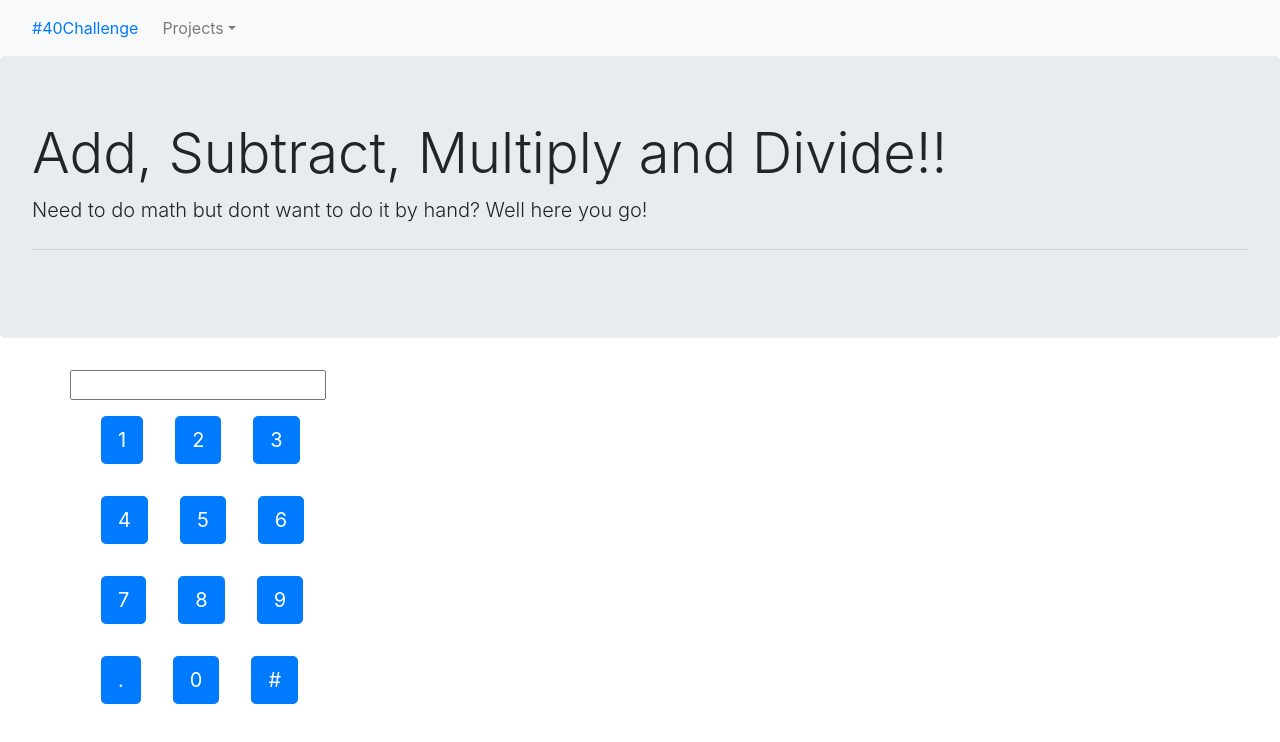
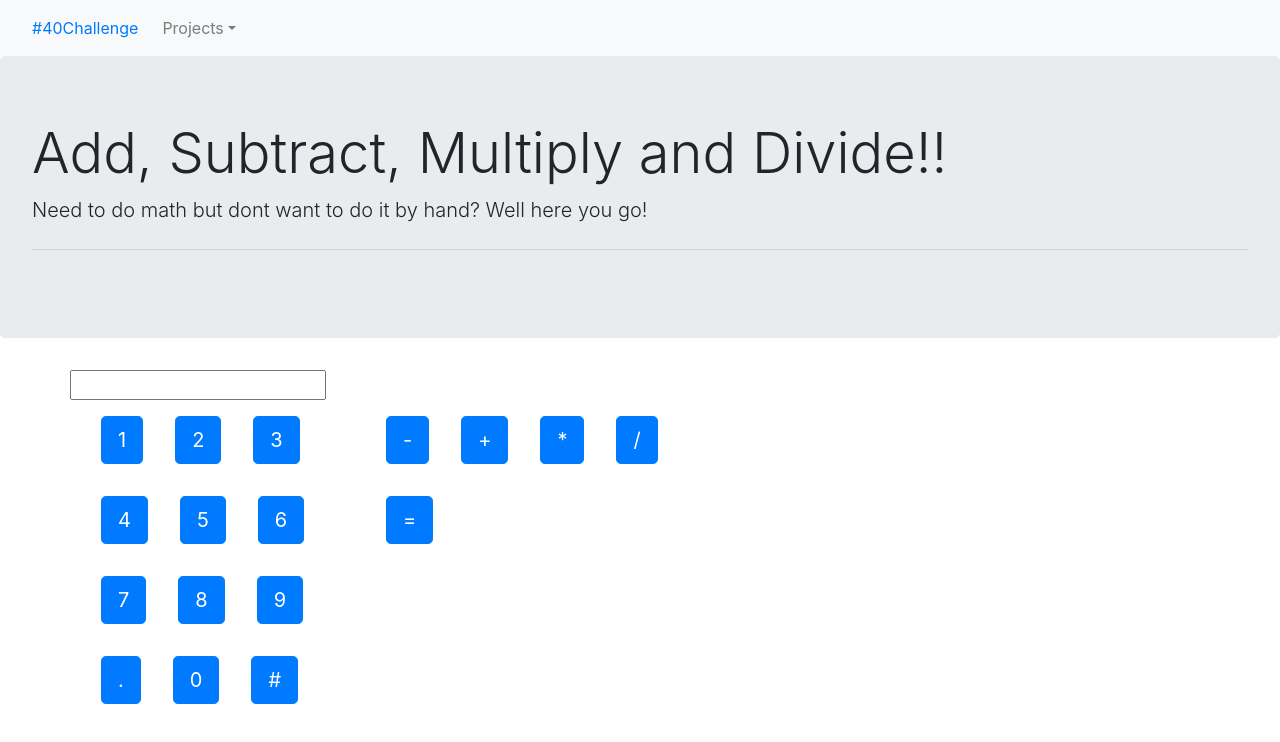
Before and after one commit to jjainga/40projectschallenge, a React (Create React App) app: page /Calculator in a window 1280 px wide. Shown: the top 742 px of the page. Built offline with nearby package versions, Linux system fonts and the light colour scheme.

Commit message:
added function buttons to page

```diff
--- a/src/components/Calculator.js
+++ b/src/components/Calculator.js
@@ -2,6 +2,7 @@ import React, {useState, useEffect} from "react";
 import Title from "./jumbo/title"
 import NumberButton from "./button/numberButton"
 import CharButton from "./button/charButton"
+import FunctionButton from "./button/functionButton"
 
 
 const Counter = () => {
@@ -134,7 +135,7 @@ const Counter = () => {
 
                         </div>
                         <div className="col-4">
-
+                               {functionState.map( obj => <FunctionButton props={obj} /> )}
                         </div>
                     </div>
             </div>
--- a/src/components/button/functionButton.js
+++ b/src/components/button/functionButton.js
@@ -7,7 +7,7 @@ const FunctionButton = (props) => {
 
     console.log(props.props)
     return (
-        <button type="button" className="btn btn-primary btn-lg m-3" id={props.props.int} name={props.props.number} >{props.props.int}</button>
+        <button type="button" className="btn btn-primary btn-lg m-3" id={props.props.id} name={props.props.name} >{props.props.value}</button>
           )
 }
 export default FunctionButton;
```
